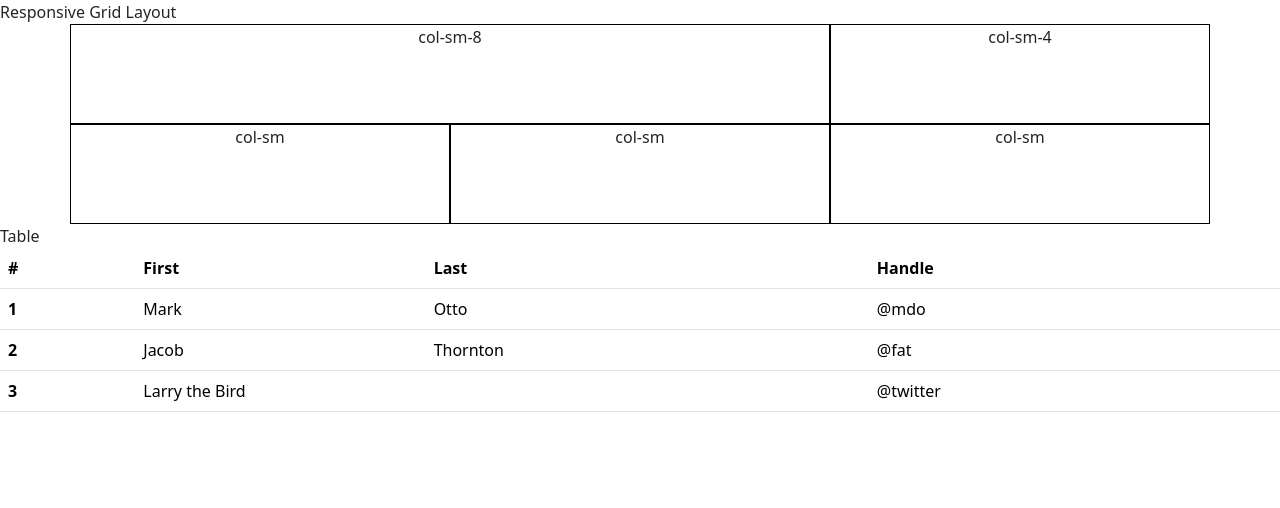
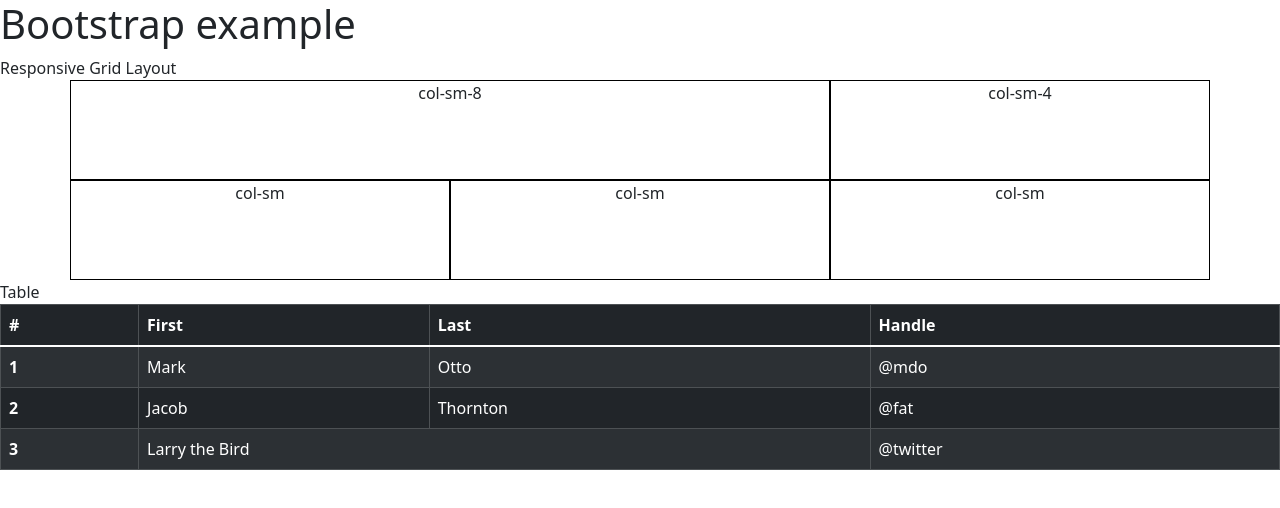
Before and after one commit to stephenwhitted/Intro-bootstrap, a plain HTML site: page pages/index.html in a window 1280 px wide. Drawn offline with nearby package versions, Linux system fonts and the light colour scheme.

Commit message:
added Header

```diff
--- a/pages/index.html
+++ b/pages/index.html
@@ -24,6 +24,7 @@
     </style>
   </head>
   <body>
+    <h1 class="display-text-link-info">Bootstrap example</h1>
     Responsive Grid Layout
     <div class="container text-center">
       <div class="row">
@@ -37,7 +38,7 @@
       </div>
     </div>
     Table
-    <table class="table">
+    <table class="table table-dark table-striped table-bordered">
       <thead>
         <tr>
           <th scope="col">#</th>
@@ -46,7 +47,7 @@
           <th scope="col">Handle</th>
         </tr>
       </thead>
-      <tbody>
+      <tbody class="table-group-divider">
         <tr>
           <th scope="row">1</th>
           <td>Mark</td>
```
